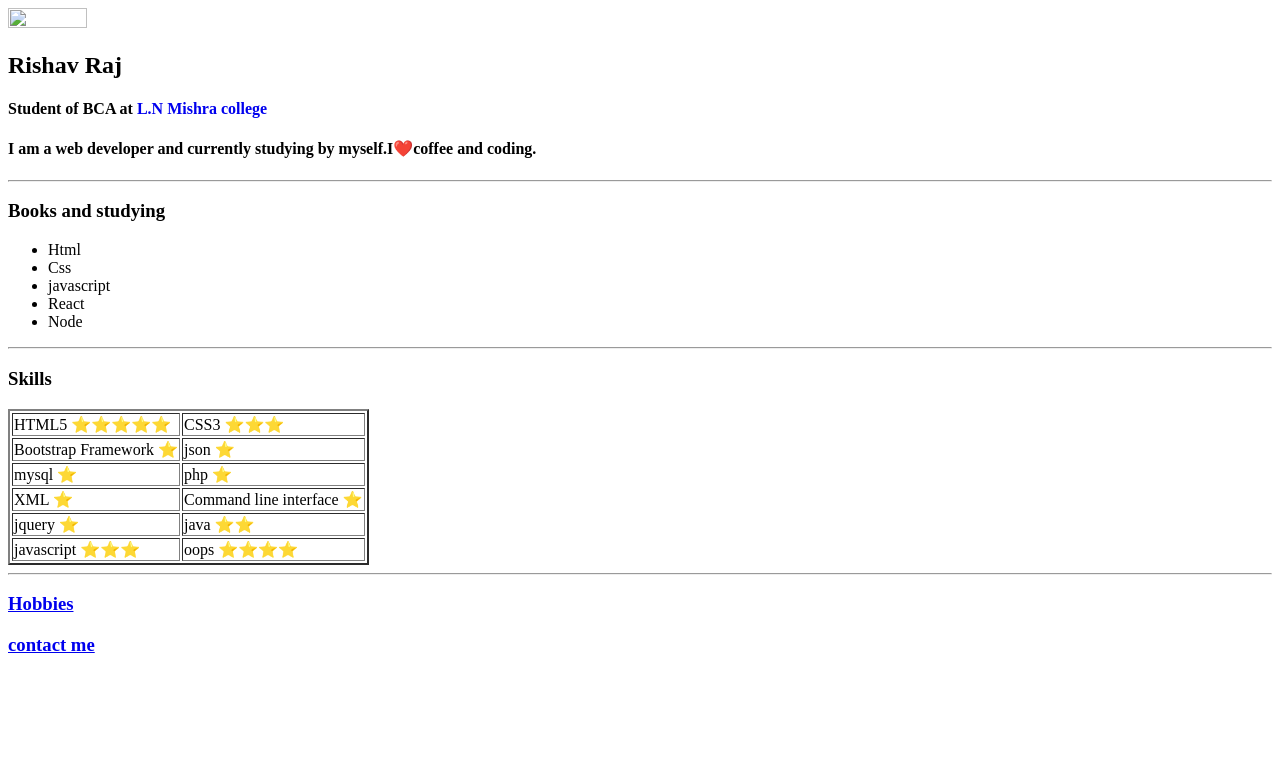
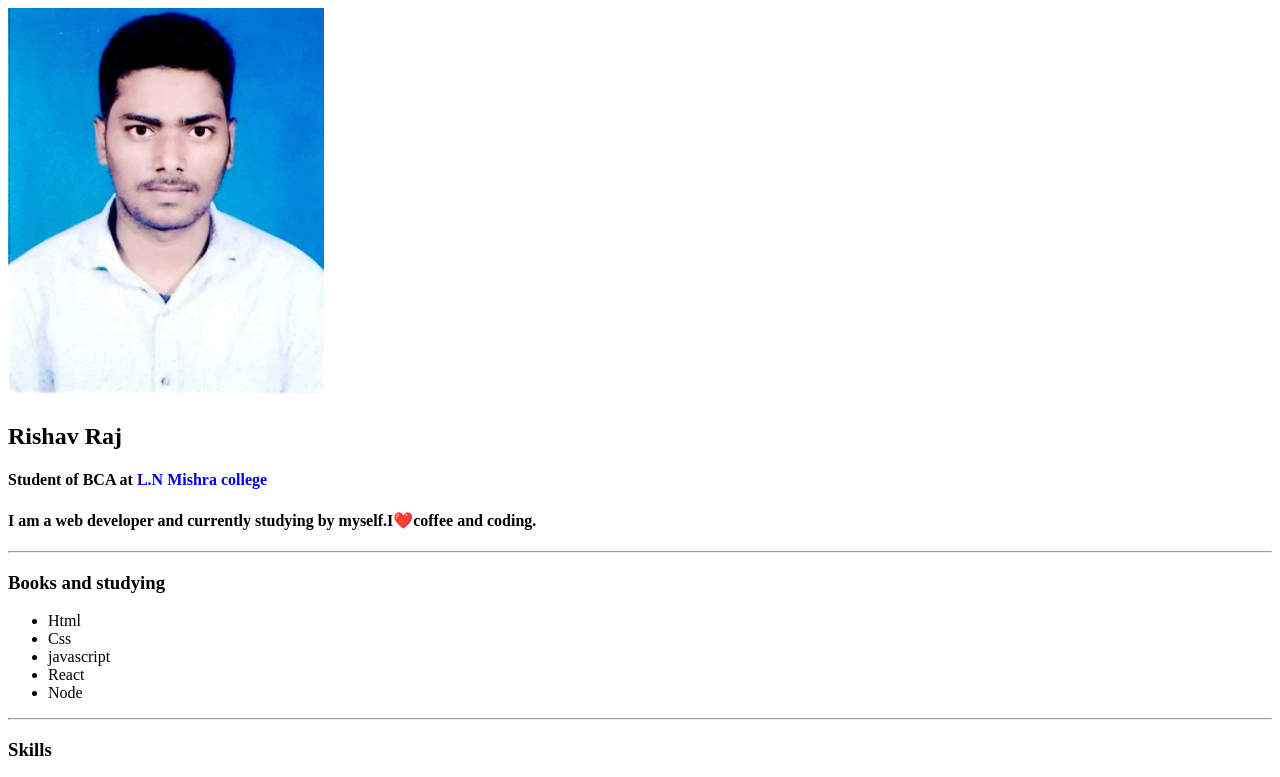
Before and after one commit to rishavr920/cv, a plain HTML site: page index.html in a window 1280 px wide. Shown: the top 777 px of the page. Drawn offline with Linux system fonts and the light colour scheme.

Commit message:
Update index.html

```diff
--- a/index.html
+++ b/index.html
@@ -7,7 +7,7 @@
      <title>Rishav Personal Site</title>
 </head>
 <body>
-     <img src="images/img1.jpg" height="25%" width="25%">
+     <img src="img1.jpg" height="25%" width="25%">
      <h2>Rishav Raj</h2>
      <h4>Student of BCA at <a href="https://lnmcbm.org/" target="_blank" style="text-decoration:none;">L.N Mishra college</a></h4>
      <h4>I am a web developer and currently studying by myself.I❤️coffee and coding. </h4>
```
